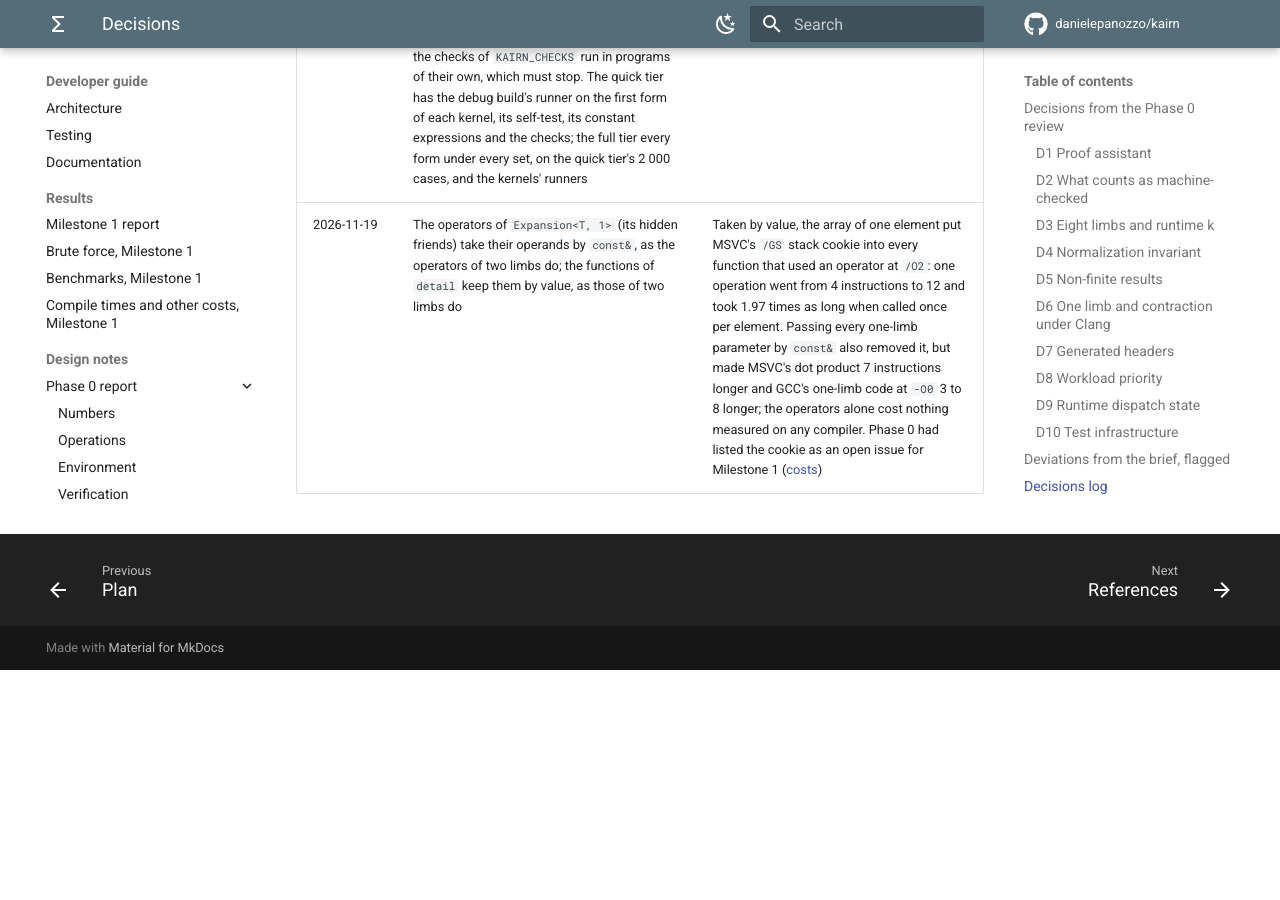
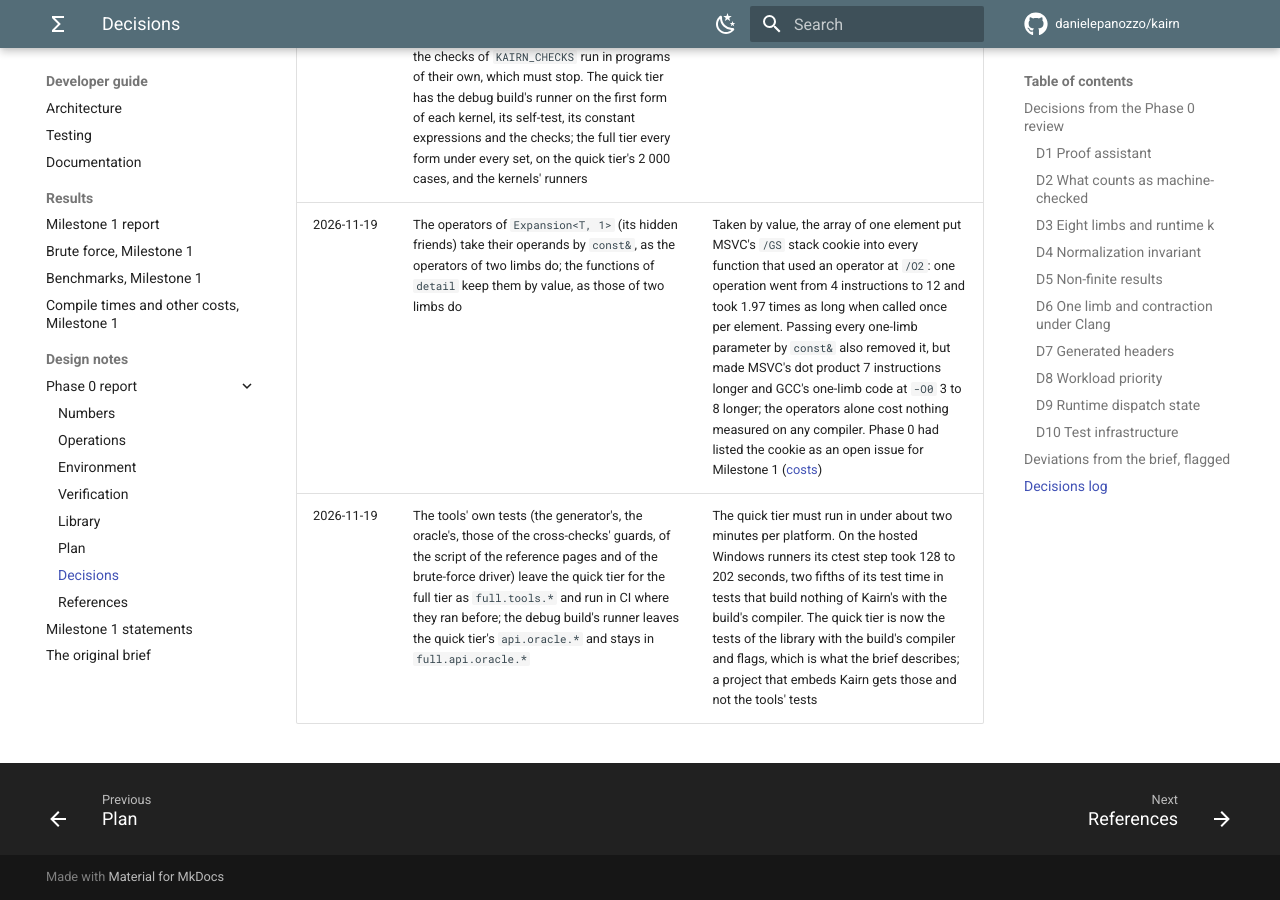
Before and after one commit to danielepanozzo/kairn, an MkDocs documentation site: the page built from docs/developer/design/phase0/decisions.md, in a window 1280 px wide and 900 px high, scrolled down 15216 px. Built offline with MkDocs 1.6.1 and Material for MkDocs 9.7.7, drawn with Linux system fonts in a browser that asks for light colours; comment, search, counter and statistics services are not loaded; before the commit the page ends 15886 px from its top, so only the background shows below that.

Commit message:
Decisions: the tools' own tests leave the quick tier
Co-Authored-By: Claude Fable 5.2 <noreply@anthropic.com>
Claude-Session: https://claude.ai/code/session_01ULwCxzT6Dhw9xUiTw8mJz1

```diff
--- a/docs/developer/design/phase0/decisions.md
+++ b/docs/developer/design/phase0/decisions.md
@@ -230,3 +230,4 @@ Decisions taken within Phase 0, at its review, and since, each reversible at the
 | 2026-11-19 | The tests gain an adversarial search (`kairn-oracle search`), a shrinker (`kairn-oracle shrink`) and a file of regression cases (`tests/regression/cases.txt`). The regression cases run in the quick tier through every runner it builds and every public form of their kernels; the search runs by hand and in the full tier, with 5 000 cases per kernel and format through the scalar runner. A failure is shrunk, added to the file with where it was found and its class (statement, generator, code, compiler or hardware), and stays there | The brief's "Adversarial search" and "Failures", which Milestone 1 had not built. With 20 000 cases per kernel and format, the search came closer to the claim than the 13.8 billion results of the brute-force runs on 86 of 116 quantities and farther on none; it attained the bounds of the accurate sum, of the sums with one limb and of the fast sum to within $10^{-6}$, and that of the double-word product to within $10^{-8}$; no claim was violated ([Testing](../../testing.md#the-adversarial-search)) |
 | 2026-11-19 | The public interface and the kernels are tested under the flag sets of a client ([Testing](../../testing.md#flag-sets)): a debug build, CMake's `Debug` without `NDEBUG`, in which `KAIRN_CHECKS` is 1, and per compiler six or seven sets that give every optimization level, every contraction setting and `-frounding-math` or `/fp:strict`, each built with exactly its options in a directory where the build's configuration adds none; the kernels' runners in the debug build and at `-O1` or `/O1`; the checks of `KAIRN_CHECKS` run in programs of their own, which must stop. The quick tier has the debug build's runner on the first form of each kernel, its self-test, its constant expressions and the checks; the full tier every form under every set, on the quick tier's 2 000 cases, and the kernels' runners | The brief's CI matrix: the public headers had been built only in `Release`, with the checks off and never run, and nothing had built any Kairn code at `/Od` or at `-O1`. A full cross product is not needed for every value and every dangerous combination of Phase 0, and a debug build's runners take two to three times as long, too long for the quick tier on every form |
 | 2026-11-19 | The operators of `Expansion<T, 1>` (its hidden friends) take their operands by `const&`, as the operators of two limbs do; the functions of `detail` keep them by value, as those of two limbs do | Taken by value, the array of one element put MSVC's `/GS` stack cookie into every function that used an operator at `/O2`: one operation went from 4 instructions to 12 and took 1.97 times as long when called once per element. Passing every one-limb parameter by `const&` also removed it, but made MSVC's dot product 7 instructions longer and GCC's one-limb code at `-O0` 3 to 8 longer; the operators alone cost nothing measured on any compiler. Phase 0 had listed the cookie as an open issue for Milestone 1 ([costs](../../results/costs-milestone1.md#3-msvc-and-the-gs-stack-cookie)) |
+| 2026-11-19 | The tools' own tests (the generator's, the oracle's, those of the cross-checks' guards, of the script of the reference pages and of the brute-force driver) leave the quick tier for the full tier as `full.tools.*` and run in CI where they ran before; the debug build's runner leaves the quick tier's `api.oracle.*` and stays in `full.api.oracle.*` | The quick tier must run in under about two minutes per platform. On the hosted Windows runners its ctest step took 128 to 202 seconds, two fifths of its test time in tests that build nothing of Kairn's with the build's compiler. The quick tier is now the tests of the library with the build's compiler and flags, which is what the brief describes; a project that embeds Kairn gets those and not the tools' tests |
```
